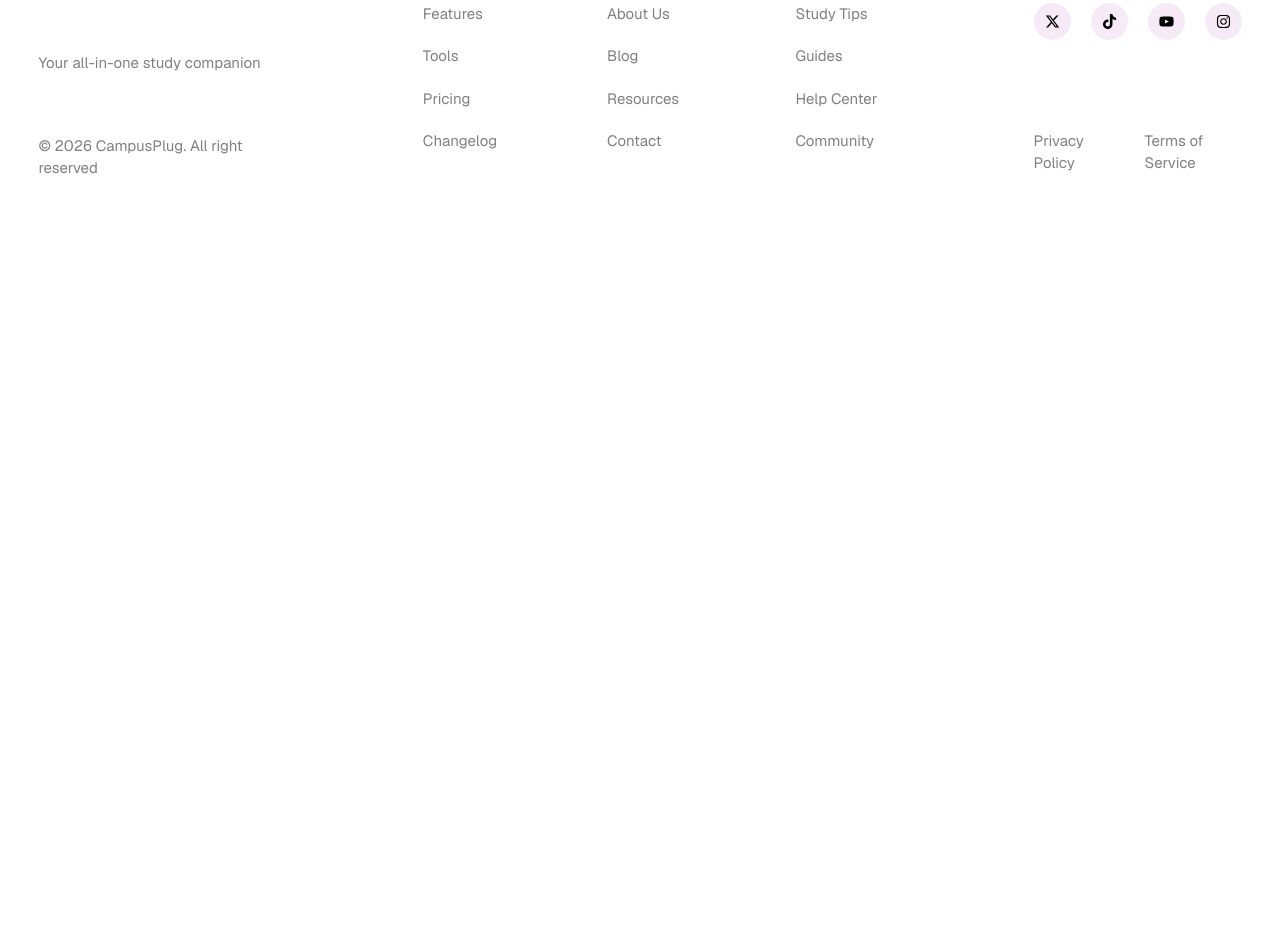
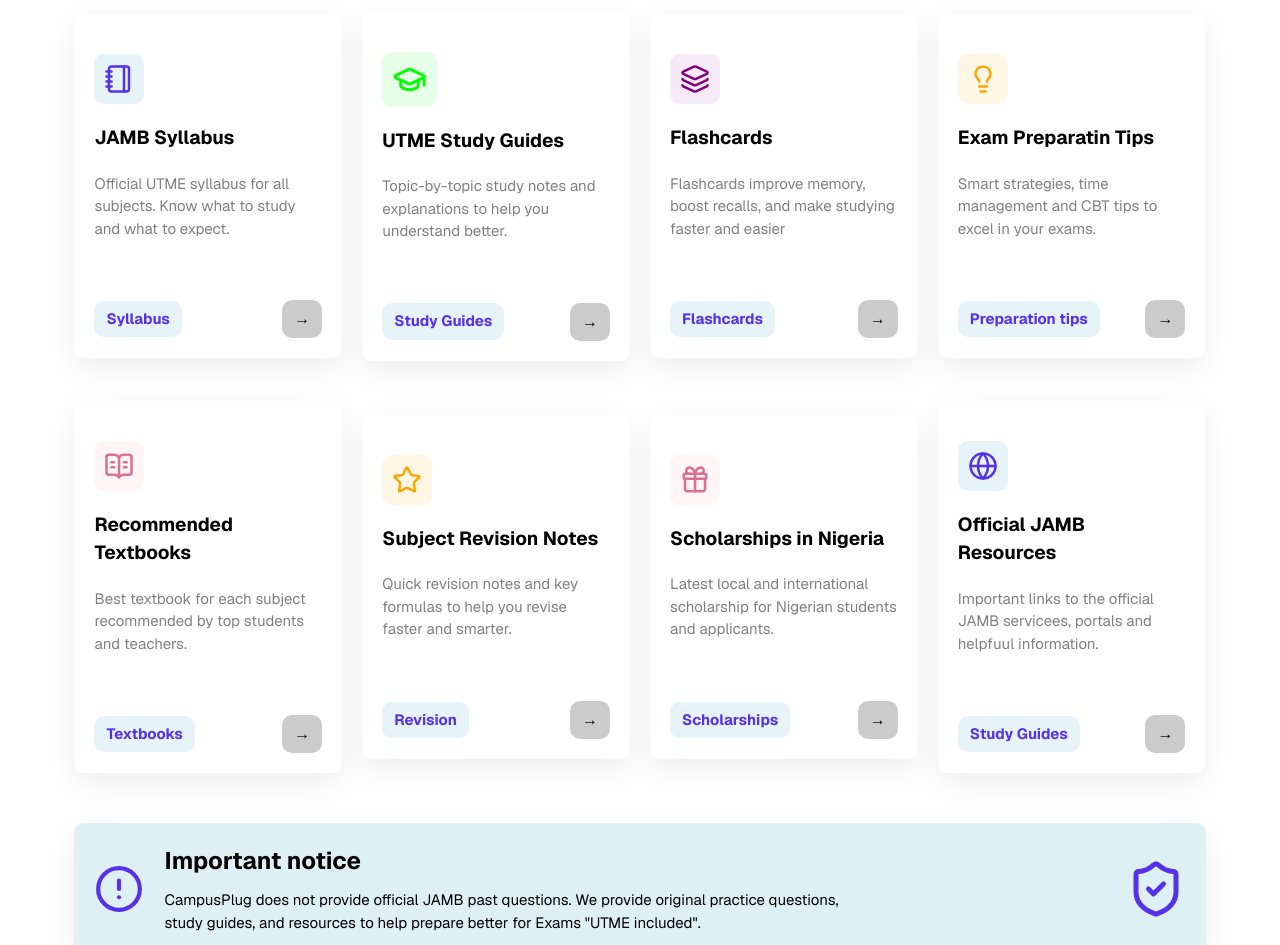
Before and after one commit to Adewusi-Olamide/campusplug, a Next.js app: page /resources in a window 1280 px wide. Shown: the part 700-1645 px from the top of the page. Before the commit the page ends 930 px from the top, so only its background shows below. Built offline with nearby package versions, Linux system fonts and the light colour scheme.

Commit message:
resources page update

```diff
--- a/src/app/resources/page.css
+++ b/src/app/resources/page.css
@@ -191,3 +191,232 @@
     transform: scale(0.90);
 
 }
+
+.container-2
+{
+    margin-top: 30px;
+
+}
+
+.container-2 .head h1
+{
+    font-weight: bold;
+    font-size: 27px;
+
+}
+
+.container-2 .content
+{
+    display: flex;
+    align-items: center;
+    gap: 20px;
+    margin-top: 40px;
+
+}
+
+.container-2 .syllabus
+{
+    padding: 20px;
+    box-shadow: 0 10px 30px rgba(0, 0, 0, 0.07);
+    border-radius: 10px;
+    transition: all 0.5s ease;
+    cursor: pointer;
+    width: 50%;
+
+}
+
+.container-2 .syllabus:hover
+{
+    transform: scale(1.05);
+    transition: all 0.5s ease;
+
+}
+
+.container-2 .syllabus:active
+{
+    transform: scale(0.98);
+
+}
+
+.container-2 .syllabus .syllabus-img
+{
+    color: var(--purple);
+    border: none;
+    background-color: rgba(173, 216, 230, 0.301);
+    padding: 10px;
+    cursor: pointer;
+    border-radius: 10px;
+    width: fit-content;
+
+}
+
+.container-2 .syllabus .guide-img
+{
+    color: lime;
+    border: none;
+    background-color: rgba(0, 255, 0, 0.096);
+    padding: 10px;
+    cursor: pointer;
+    border-radius: 10px;
+    width: fit-content;
+
+}
+
+.container-2 .syllabus .flashcard-img
+{
+    color: purple;
+    border: none;
+    background-color: rgba(128, 0, 128, 0.082);
+    padding: 10px;
+    cursor: pointer;
+    border-radius: 10px;
+    width: fit-content;
+
+}
+
+.container-2 .syllabus .tips-img
+{
+    color: orange;
+    border: none;
+    background-color: rgba(255, 166, 0, 0.103);
+    padding: 10px;
+    cursor: pointer;
+    border-radius: 10px;
+    width: fit-content;
+
+}
+
+.container-2 .syllabus .textbook-img
+{
+    color: palevioletred;
+    border: none;
+    background-color: rgba(255, 192, 203, 0.178);
+    padding: 10px;
+    cursor: pointer;
+    border-radius: 10px;
+    width: fit-content;
+
+}
+
+.container-2 .syllabus h3
+{
+    font-weight: bold;
+    font-size: 19px;
+    margin-top: 20px;
+
+}
+
+.container-2 .syllabus p
+{
+    color: grey;
+    font-size: 15px;
+    margin-top: 20px;
+
+}
+
+.container-2 .syllabus .button
+{
+    display: flex;
+    align-items: center;
+    margin-top: 60px;
+
+}
+
+.container-2 .syllabus .button .left
+{
+    color: var(--purple);
+    border: 2px solid transparent;
+    background-color: rgba(173, 216, 230, 0.301);
+    padding: 5px 10px;
+    cursor: pointer;
+    border-radius: 10px;
+    font-size: 15px;
+    width: fit-content;
+    font-weight: bold;
+    transition: all 0.5s ease;
+
+}
+
+.container-2 .syllabus .button .left:hover
+{
+    transition: all 0.5s ease;
+    border: 2px solid var(--purple);
+
+}
+
+.container-2 .syllabus .button .right
+{
+    color: black;
+    border: 2px solid transparent;
+    background-color: rgba(0, 0, 0, 0.205);
+    padding: 5px 10px;
+    cursor: pointer;
+    width: fit-content;
+    font-weight: bold;
+    transition: all 0.5s ease;
+    border-radius: 10px;
+    margin-left: auto;
+
+}
+
+.container-2 .syllabus .button .right:hover
+{
+    transition: all 0.5s ease;
+    border: 2px solid black;
+
+}
+
+.container-3
+{
+    margin-top: 50px;
+    box-shadow: 0 10px 30px rgba(0, 0, 0, 0.07);
+    background-color: rgba(173, 216, 230, 0.384);
+    border: none;
+    border-radius: 10px;
+    display: flex;
+    align-items: center;
+    padding: 20px;
+
+}
+
+.container-3 .left
+{
+    display: flex;
+    align-items: center;
+    gap: 20px;
+
+}
+
+.container-3 .left .alert
+{
+    color: var(--purple);
+    cursor: pointer;
+
+}
+
+.container-3 .left .notice h1
+{
+    font-size: 24px;
+    font-weight: bold;
+
+}
+
+.container-3 .left .notice p
+{
+    margin-top: 10px;
+    font-size: 15px;
+
+}
+
+.container-3 .right
+{
+    margin-left: auto;
+
+}
+
+.container-3 .right .check
+{
+    color: var(--purple);
+    cursor: pointer;
+
+}
--- a/src/app/resources/page.jsx
+++ b/src/app/resources/page.jsx
@@ -10,6 +10,13 @@
 import { Notebook } from 'lucide-react'
 import { Lightbulb } from 'lucide-react'
 import { NotebookPen } from 'lucide-react'
+import { BookOpenText } from 'lucide-react'
+import { Layers } from 'lucide-react'
+import { Gift } from 'lucide-react'
+import { Star } from 'lucide-react'
+import { Globe } from 'lucide-react'
+import { CircleAlert } from 'lucide-react'
+import { ShieldCheck } from 'lucide-react'
 
 const page = () => {
 
@@ -57,6 +64,122 @@
             <Image className="image" src="/images/books.png" width={1000} height={1000} alt='homepage' />
           </div>
         </div>
+
+        <div className="container-2">
+
+          <div className="head">
+            <h1>All Resources</h1>
+          </div>
+
+          {/* first content */}
+
+          <div className="content">
+
+            <div className="syllabus">
+              <p className="syllabus-img"><Notebook size={30} /></p>
+              <h3>JAMB Syllabus</h3>
+              <p> Official UTME syllabus for all subjects. Know  what to study and what to expect.</p>
+              <div className="button">
+                <button className="left">Syllabus</button>
+                <button className="right">→</button>
+              </div>
+            </div>
+
+            <div className="syllabus">
+              <p className="guide-img"><GraduationCap size={35} /></p>
+              <h3>UTME Study Guides</h3>
+              <p>Topic-by-topic study notes and explanations to help you  understand better.</p>
+              <div className="button">
+                <button className="left">Study Guides</button>
+                <button className="right">→</button>
+              </div>
+            </div>
+
+            <div className="syllabus">
+              <p className="flashcard-img"><Layers size={30} /></p>
+              <h3>Flashcards</h3>
+              <p>Flashcards improve memory, boost recalls, and make studying faster and easier</p>
+              <div className="button">
+                <button className="left">Flashcards</button>
+                <button className="right">→</button>
+              </div>
+            </div>
+
+            <div className="syllabus">
+              <p className="tips-img"><Lightbulb size={30} /></p>
+              <h3>Exam Preparatin Tips</h3>
+              <p>Smart strategies, time management and CBT tips to excel in your exams.</p>
+              <div className="button">
+                <button className="left">Preparation tips</button>
+                <button className="right">→</button>
+              </div>
+            </div>
+
+          </div>
+
+          {/* second content */}
+
+          <div className="content">
+
+            <div className="syllabus">
+              <p className="textbook-img"><BookOpenText size={30} /></p>
+              <h3>Recommended Textbooks</h3>
+              <p>Best textbook for each subject recommended by top students and teachers.</p>
+              <div className="button">
+                <button className="left">Textbooks</button>
+                <button className="right">→</button>
+              </div>
+            </div>
+
+            <div className="syllabus">
+              <p className="tips-img"><Star size={30} /></p>
+              <h3>Subject Revision Notes</h3>
+              <p>Quick revision notes and key formulas to help you revise faster and smarter.</p>
+              <div className="button">
+                <button className="left">Revision</button>
+                <button className="right">→</button>
+              </div>
+            </div>
+
+            <div className="syllabus">
+              <p className="textbook-img"><Gift size={30} /></p>
+              <h3>Scholarships in Nigeria</h3>
+              <p>Latest  local and international scholarship for Nigerian students and applicants.</p>
+              <div className="button">
+                <button className="left">Scholarships</button>
+                <button className="right">→</button>
+              </div>
+            </div>
+
+            <div className="syllabus">
+              <p className="syllabus-img"><Globe size={30} /></p>
+              <h3>Official JAMB Resources</h3>
+              <p>Important links to the official JAMB servicees, portals and helpfuul information.</p>
+              <div className="button">
+                <button className="left">Study Guides</button>
+                <button className="right">→</button>
+              </div>
+            </div>
+
+          </div>
+        </div>
+
+        <div className="container-3">
+
+          <div className="left">
+            <p className="alert"><CircleAlert size={50} /></p>
+
+            <div className="notice">
+              <h1>Important notice</h1>
+              <p>CampusPlug does not provide official JAMB past questions. We provide original practice questions, <br /> study guides, and resources to help prepare better for Exams "UTME included".</p>
+            </div>
+          </div>
+
+          <div className="right">
+            <p  className="check"><ShieldCheck size={60} /></p>
+          </div>
+
+        </div>
       </div>
 
     </div>
--- a/src/components/Footer.css
+++ b/src/components/Footer.css
@@ -23,6 +23,7 @@
 {
     position: relative;
     padding: 40px  0;
+    margin-top: 60px;
 
 }
 
```
